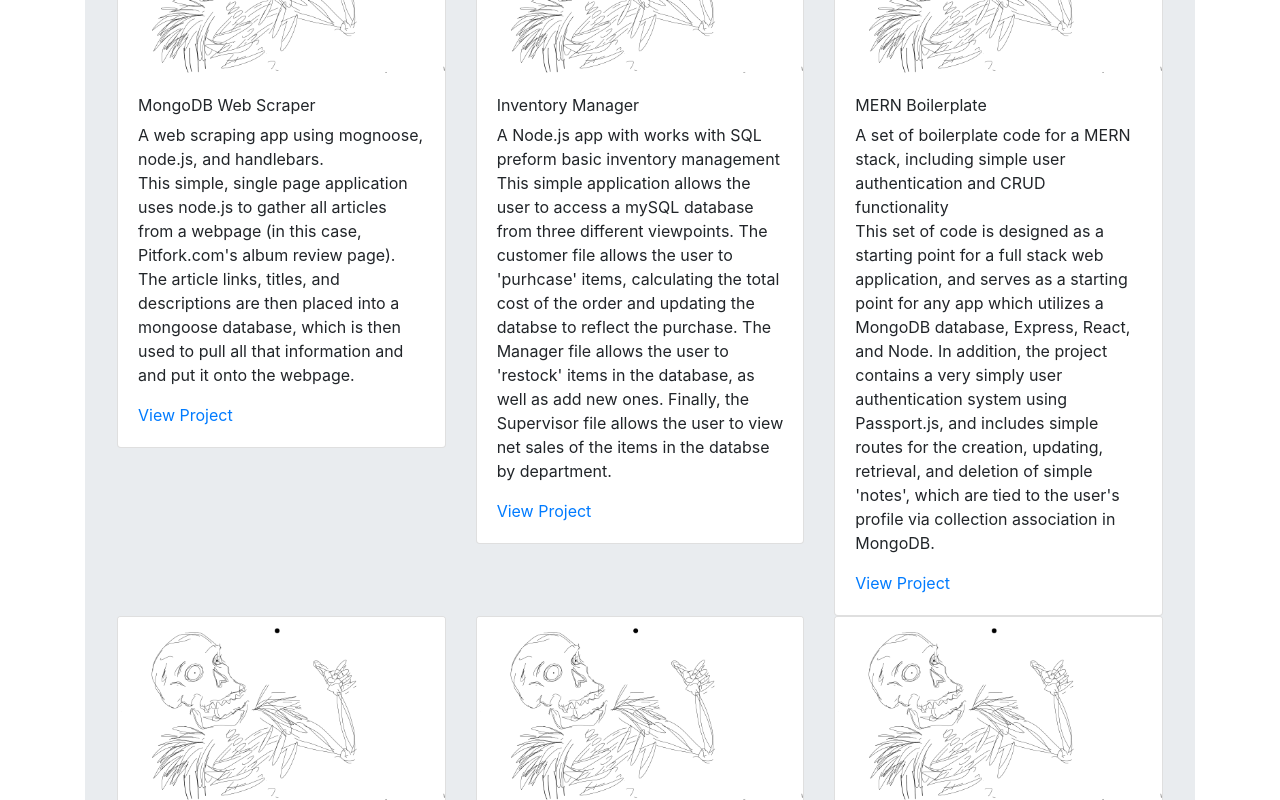
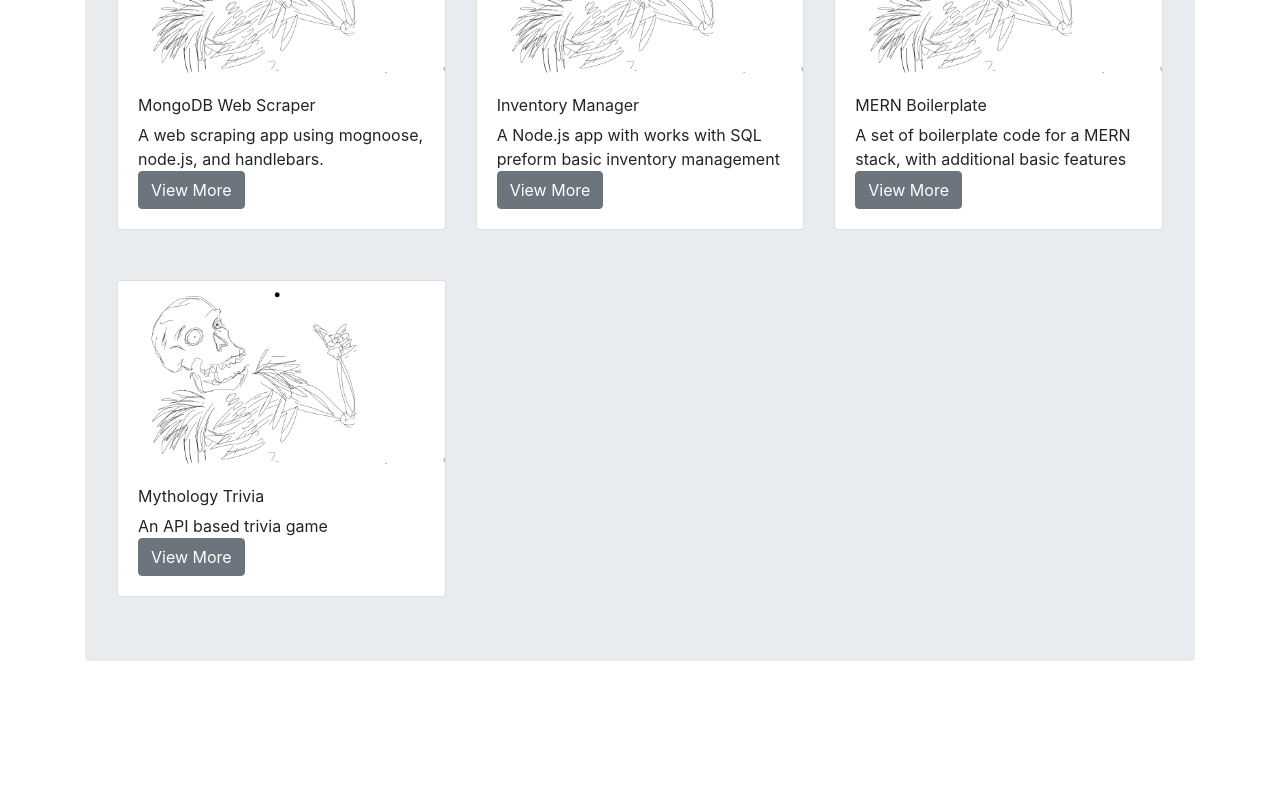
Before and after one commit to medricr/react-portfolio-w-backend, a React (Create React App) app in the folder client/: page /projects in a window 1280 px wide. Shown: the part 280-1080 px from the top of the page. After the commit the page ends 973 px from the top, so only its background shows below. Built offline with nearby package versions, Linux system fonts and the light colour scheme.

Commit message:
switched to scss for styling, added popover modal support for project cards

```diff
--- a/client/src/App.css
+++ /dev/null
@@ -1,22 +0,0 @@
-.App {
-  /* text-align: center; */
-}
-
-.App-logo {
-  height: 40vmin;
-}
-
-.App-header {
-  background-color: #282c34;
-  min-height: 100vh;
-  display: flex;
-  flex-direction: column;
-  align-items: center;
-  justify-content: center;
-  font-size: calc(10px + 2vmin);
-  color: white;
-}
-
-.App-link {
-  color: #09d3ac;
-}
--- a/client/src/App.js
+++ b/client/src/App.js
@@ -9,7 +9,7 @@ import Bio from './components/Bio';
 import ProjectGallery from './components/ProjectGallery';
 import ContactPage from './components/ContactPage';
 // import logo from './logo.svg';
-import './App.css';
+import './App.scss';
 
 
 class App extends React.Component {
--- /dev/null
+++ b/client/src/App.scss
@@ -0,0 +1,41 @@
+// Pallette One
+$turqoise-green: #B8D8BA;
+$champagne-pink: #FCE4D8;
+$rich-black: #07393C;
+$independance: #5D576B;
+$middle-blue: #90DDF0;
+
+// Pallette Two
+$orange-soda: #F55D3E;
+$middle-grey: #878E88;
+$jonquil: #F7CB15;
+$white: #FFFFFF;
+$dark-skyblue: #76BED0;
+
+
+.App {
+  /* text-align: center; */
+}
+
+.App-logo {
+  height: 40vmin;
+}
+
+.App-header {
+  background-color: #282c34;
+  min-height: 100vh;
+  display: flex;
+  flex-direction: column;
+  align-items: center;
+  justify-content: center;
+  font-size: calc(10px + 2vmin);
+  color: white;
+}
+
+.App-link {
+  color: #09D3AC;
+}
+
+#projectRow {
+	margin-bottom: 50px;
+}
--- a/client/src/components/ProjectCard/index.js
+++ b/client/src/components/ProjectCard/index.js
@@ -1,8 +1,9 @@
 import React from 'react';
 import skellyboi from '../../assets/Skelly.png'
 
+import ProjectModal from '../ProjectModal';
 
-import {Card, CardImg, CardText, CardBody, CardTitle, CardSubtitle, CardLink} from 'reactstrap';
+import {Card, CardImg, CardText, CardBody, CardTitle, CardSubtitle, CardLink, Button} from 'reactstrap';
 
 class ProjectCard extends React.Component {
 	render() {
@@ -12,9 +13,14 @@ class ProjectCard extends React.Component {
 					<CardBody>
 						<CardTitle>{this.props.projectTitle}</CardTitle>
 						<CardSubtitle>{this.props.projectSubtitle}</CardSubtitle>
-						<CardText>{this.props.projectDescription}</CardText>
-						<CardLink href={this.props.projectLink}>View Project</CardLink>
-						{/* <Button>Press Me</Button> */}
+						{/* <CardText  id='card-text' className='card-text'>{this.props.projectDescription}</CardText> */}
+						{/* <Button data-toggle="collapse" data-target='#card-text'>Show More</Button> */}
+						{/* <CardLink href={this.props.projectLink}>View Project</CardLink> */}
+						<ProjectModal
+							modalLink={this.props.projectLink}
+							modalDescription={this.props.projectDescription}
+							modalName={this.projectTitle}
+						/>
 					</CardBody>
 			</Card>
 		)
--- a/client/src/components/ProjectGallery/index.js
+++ b/client/src/components/ProjectGallery/index.js
@@ -9,12 +9,13 @@ class ProjectGallery extends React.Component {
 				<div className="row">
 					<div className="col-md-12">
 						<div className="jumbotron rounded mt-5">
-							<div className='row'>
+							<div className='row' id="projectRow">
 								<div className="col-md-4">
 									<ProjectCard
 										projectTitle="MongoDB Web Scraper"
 										projectSubtitle="A web scraping app using mognoose, node.js, and handlebars."
 										projectDescription="This simple, single page application uses node.js to gather all articles from a webpage (in this case, Pitfork.com's album review page). The article links, titles, and descriptions are then placed into a mongoose database, which is then used to pull all that information and and put it onto the webpage."
+										projectLink="https://mongo-web-scraperr.herokuapp.com/"
 									/>
 								</div>
 								<div className="col-md-4">
@@ -22,13 +23,15 @@ class ProjectGallery extends React.Component {
 										projectTitle="Inventory Manager"
 										projectSubtitle="A Node.js app with works with SQL preform basic inventory management"
 										projectDescription="This simple application allows the user to access a mySQL database from three different viewpoints. The customer file allows the user to 'purhcase' items, calculating the total cost of the order and updating the databse to reflect the purchase. The Manager file allows the user to 'restock' items in the database, as well as add new ones. Finally, the Supervisor file allows the user to view net sales of the items in the databse by department."
+										projectLink="https://github.com/medricr/Bamazon"
 									/>
 								</div>
 								<div className="col-md-4">
 									<ProjectCard
 										projectTitle="MERN Boilerplate"
-										projectSubtitle="A set of boilerplate code for a MERN stack, including simple user authentication and CRUD functionality"
+										projectSubtitle="A set of boilerplate code for a MERN stack, with additional basic features"
 										projectDescription="This set of code is designed as a starting point for a full stack web application, and serves as a starting point for any app which utilizes a MongoDB database, Express, React, and Node. In addition, the project contains a very simply user authentication system using Passport.js, and includes simple routes for the creation, updating, retrieval, and deletion of simple 'notes', which are tied to the user's profile via collection association in MongoDB."
+										projectLink="https://mern-boilerplate-project.herokuapp.com/"
 									/>
 								</div>
 							</div>
@@ -40,12 +43,7 @@ class ProjectGallery extends React.Component {
 										projectDescription="This simple class project uses API calls to generate questoins and there respective answers, allowing the user to have a different set (and order) of questions each time the game is played."
 									/>
 								</div>
-								<div className='col-md-4'>
-									<ProjectCard />
-								</div>
-								<div className='col-md-4'>
-									<ProjectCard />
-								</div>
+
 							</div>
 						</div>
 					</div>
--- /dev/null
+++ b/client/src/components/ProjectModal/index.js
@@ -0,0 +1,35 @@
+import React, {useState} from 'react';
+import { Button, Modal, ModalHeader, ModalBody, ModalFooter } from 'reactstrap';
+
+const ProjectModal = (props) => {
+
+	const {
+		modalLink,
+		modalDescription,
+		modalName
+	} = props;
+
+	const [modal, setModal] = useState(false);
+
+	const toggle = () => setModal(!modal);
+
+	return (
+		<div>
+			<Button onClick={toggle}>View More</Button>
+			<Modal isOpen={modal} toggle={toggle}>
+				<ModalHeader toggle={toggle}>{modalName}</ModalHeader>
+				<ModalBody>
+					{modalDescription}
+				</ModalBody>
+				<ModalFooter>
+					<Button href={modalLink} target="_blank"> View Project </Button>{' '}
+					<Button onClick={toggle}> Close </Button>
+				</ModalFooter>
+			</Modal>
+		</div>
+	)
+
+
+}
+
+export default ProjectModal;
--- a/package.json
+++ b/package.json
@@ -7,6 +7,7 @@
     "axios": "^0.19.2",
     "bootstrap": "^4.5.0",
     "concurrently": "^5.2.0",
+    "node-sass": "^4.14.1",
     "nodemailer": "^6.4.6",
     "react": "^16.13.1",
     "react-dom": "^16.13.1",
```
Also changed, not shown: 2 other files (tests, documents, lock files or other folders).
